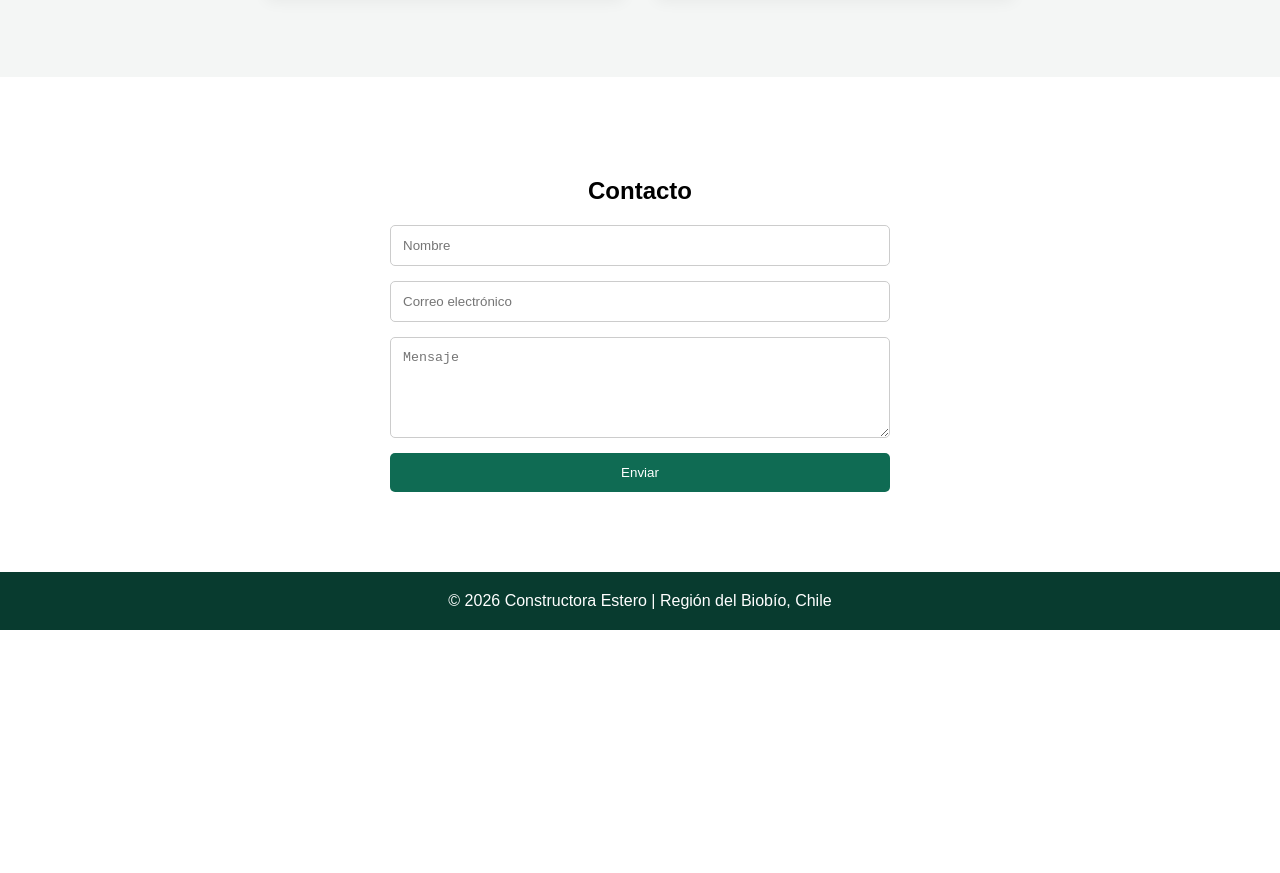
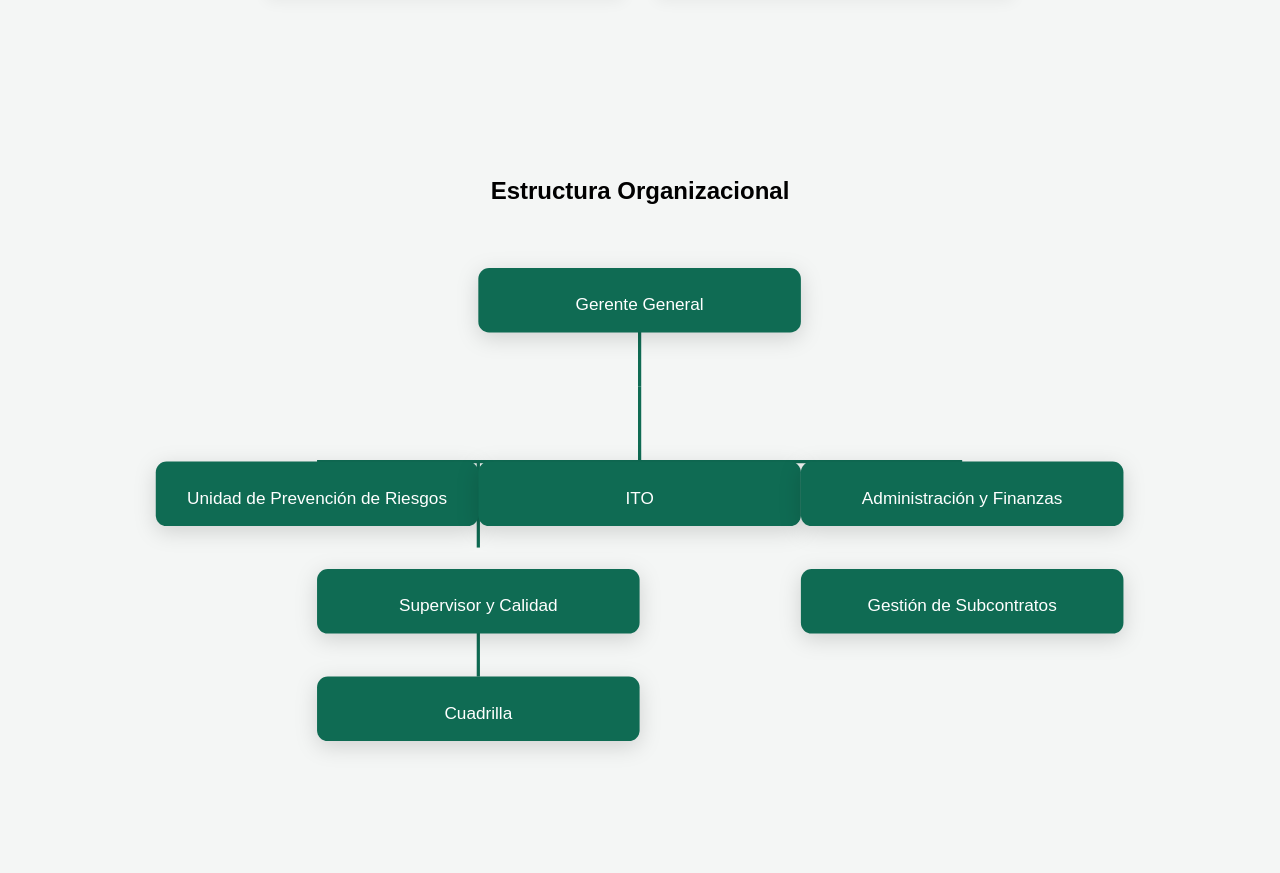
Before and after one commit to stbnwrg/ConstructoraEstero-Web, a plain HTML site: page index.html in a window 1280 px wide. Shown: the part 1376-2249 px from the top of the page. Before the commit the page ends 2006 px from the top, so only its background shows below. Drawn offline with Linux system fonts and the light colour scheme.

Commit message:
Organigrama

```diff
--- a/css/styles.css
+++ b/css/styles.css
@@ -206,3 +206,30 @@ footer{
         height:45px;
     }
 }
+.org-container{
+    overflow-x:auto;
+}
+
+.org-chart{
+    width:100%;
+    max-width:1100px;
+    display:block;
+    margin:auto;
+}
+
+.org-chart rect{
+    fill:#0F6B53;
+    filter:drop-shadow(0 5px 10px rgba(0,0,0,0.15));
+}
+
+.org-chart text{
+    fill:white;
+    font-size:16px;
+    font-weight:500;
+    dominant-baseline:middle;
+}
+
+.org-chart line{
+    stroke:#0F6B53;
+    stroke-width:3;
+}
--- a/index.html
+++ b/index.html
@@ -68,7 +68,50 @@
 
     </div>
 </section>
+<section id="estructura" class="section bg-light">
+    <h2>Estructura Organizacional</h2>
 
+    <div class="org-container">
+
+        <svg viewBox="0 0 1000 600" class="org-chart">
+
+            <!-- Líneas -->
+            <line x1="500" y1="90" x2="500" y2="150" />
+            <line x1="200" y1="220" x2="800" y2="220" />
+            <line x1="500" y1="150" x2="500" y2="220" />
+            <line x1="350" y1="220" x2="350" y2="300" />
+            <line x1="350" y1="350" x2="350" y2="420" />
+
+            <!-- Gerente -->
+            <rect x="350" y="40" width="300" height="60" rx="10" />
+            <text x="500" y="75" text-anchor="middle">Gerente General</text>
+
+            <!-- Nivel 2 -->
+            <rect x="50" y="220" width="300" height="60" rx="10" />
+            <text x="200" y="255" text-anchor="middle">Unidad de Prevención de Riesgos</text>
+
+            <rect x="350" y="220" width="300" height="60" rx="10" />
+            <text x="500" y="255" text-anchor="middle">ITO</text>
+
+            <rect x="650" y="220" width="300" height="60" rx="10" />
+            <text x="800" y="255" text-anchor="middle">Administración y Finanzas</text>
+
+            <!-- Subcontratos -->
+            <rect x="650" y="320" width="300" height="60" rx="10" />
+            <text x="800" y="355" text-anchor="middle">Gestión de Subcontratos</text>
+
+            <!-- Supervisor -->
+            <rect x="200" y="320" width="300" height="60" rx="10" />
+            <text x="350" y="355" text-anchor="middle">Supervisor y Calidad</text>
+
+            <!-- Cuadrilla -->
+            <rect x="200" y="420" width="300" height="60" rx="10" />
+            <text x="350" y="455" text-anchor="middle">Cuadrilla</text>
+
+        </svg>
+
+    </div>
+</section>
 <section id="contacto" class="section">
     <h2>Contacto</h2>
     <form action="https://formsubmit.co/erojas.estero@gmail.com" method="POST">
```
